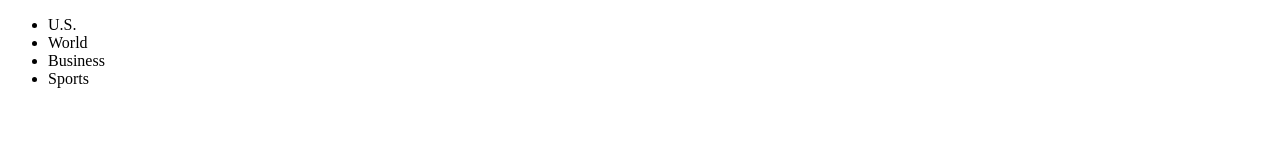
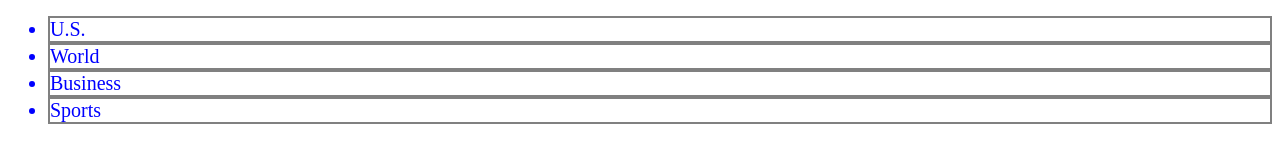
Before and after one commit to K1ngHandy/Digital-Newsday-s, a plain HTML site: page index.html in a window 1280 px wide. Drawn offline with Linux system fonts and the light colour scheme.

Commit message:
style li

```diff
--- a/index.html
+++ b/index.html
@@ -5,6 +5,13 @@
     <meta http-equiv="X-UA-Compatible" content="IE=edge" />
     <meta name="viewport" content="width=device-width, initial-scale=1.0" />
     <title>Digital Newsday</title>
+    <style>
+      li {
+        font-size: 20px;
+        color: blue;
+        border: 2px solid gray;
+      }
+    </style>
   </head>
   <body>
     <!-- "Digital Newsday" content goes here -->
```
